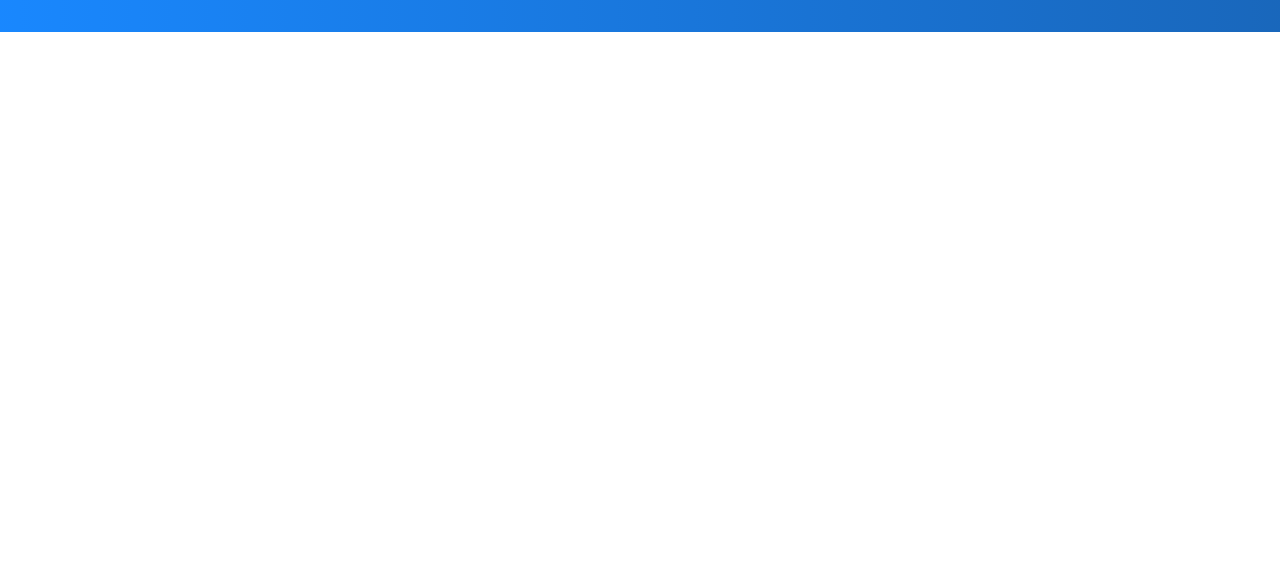
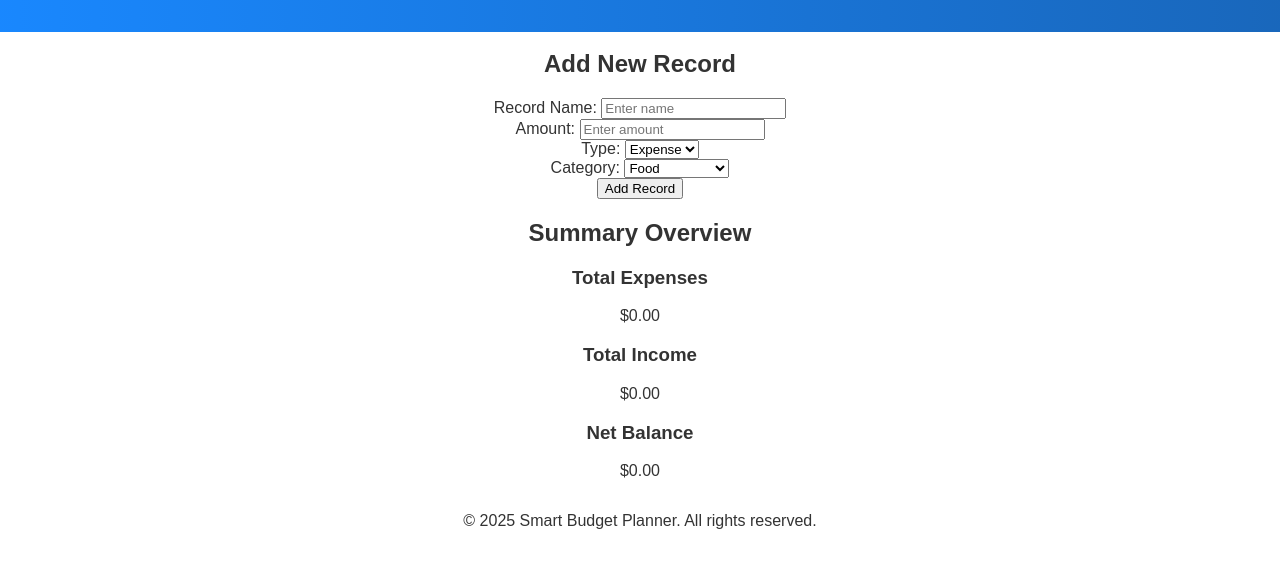
Before and after one commit to Joram-tec/Final, a plain HTML site: page expenses.html in a window 1280 px wide. Shown: the part 70-638 px from the top of the page. Drawn offline with Linux system fonts and the light colour scheme.

```diff
--- a/css/styles.css
+++ b/css/styles.css
@@ -93,3 +93,18 @@ main {
     margin: 0;
     font-weight: 500;
 }
+.see{
+    font: bolder;
+    font-size: x-large;
+    font-style: italic;
+
+}
+.btn-primary {
+    background-color: #4CAF50;
+    color: white;
+    padding: 12px 24px;
+    font-size: 18px;
+    border: none;
+    border-radius: 8px;
+    cursor: pointer;
+}
--- a/expenses.html
+++ b/expenses.html
@@ -11,10 +11,10 @@
         <nav>
             <ul>
                 <li>
-                    <a href="home.html">Home</a>
+                    <a href="index.html">Home</a>
                 </li>
                 <li>
-                    <a href="expense.html">Expenses</a>
+                    <a href="expenses.html">Expenses</a>
                 </li>
                 <li>
                     <a href="report.html">Reports</a>
@@ -22,6 +22,70 @@
             </ul>
         </nav>
     </header>
-    <script src="./js/expense.js" defer></script>
+    <main>
+        <div class="container">
+            <section class="form-section">
+                <h2>Add New Record</h2>
+                <form id="expense-form">
+                    <div class="input-group">
+                        <label for="record-name">Record Name:</label>
+                        <input type="text" id="record-name" name="record-name" placeholder="Enter name" required>
+                    </div>
+
+                    <div class="input-group">
+                        <label for="amount">Amount:</label>
+                        <input type="number" id="amount" name="amount" placeholder="Enter amount" required>
+                    </div>
+
+                    <div class="input-group">
+                        <label for="type">Type:</label>
+                        <select id="type" name="type">
+                            <option value="expense">Expense</option>
+                            <option value="income">Income</option>
+                        </select>
+                    </div>
+
+                    <div class="input-group">
+                        <label for="category">Category:</label>
+                        <select id="category" name="category">
+                            <option value="food">Food</option>
+                            <option value="transport">Transport</option>
+                            <option value="entertainment">Entertainment</option>
+                            <option value="utilities">Utilities</option>
+                            <option value="salary">Salary</option>
+                            <option value="freelance">Freelance</option>
+                            <option value="other">Other</option>
+                        </select>
+                    </div>
+
+                    <button type="submit" class="btn-submit">Add Record</button>
+                </form>
+            </section>
+
+            <section class="overview">
+                <h2>Summary Overview</h2>
+                <div class="overview-box">
+                    <h3>Total Expenses</h3>
+                    <p id="total-expenses">$0.00</p>
+                </div>
+                <div class="overview-box">
+                    <h3>Total Income</h3>
+                    <p id="total-income">$0.00</p>
+                </div>
+                <div class="overview-box">
+                    <h3>Net Balance</h3>
+                    <p id="net-balance">$0.00</p>
+                </div>
+            </section>
+        </div>
+    </main>
+
+
+
+
+    <footer>
+        <p>&copy; 2025 Smart Budget Planner. All rights reserved.</p>
+    </footer>
+    <script src="./js/expenses.js" defer></script>
 </body>
 </html>
```
Also changed, not shown: index.html (+11 -3 lines), report.html (+2 -2 lines).
